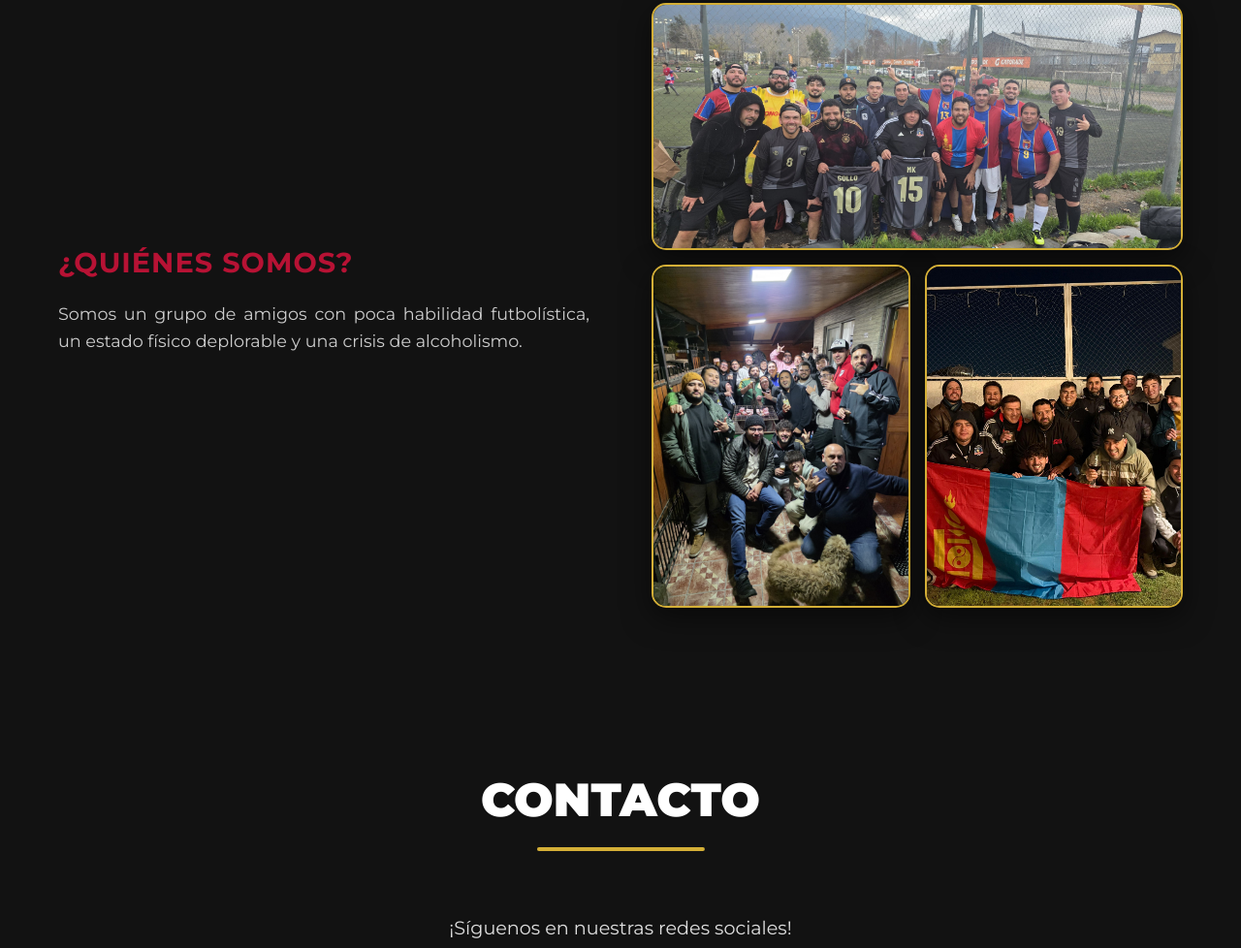
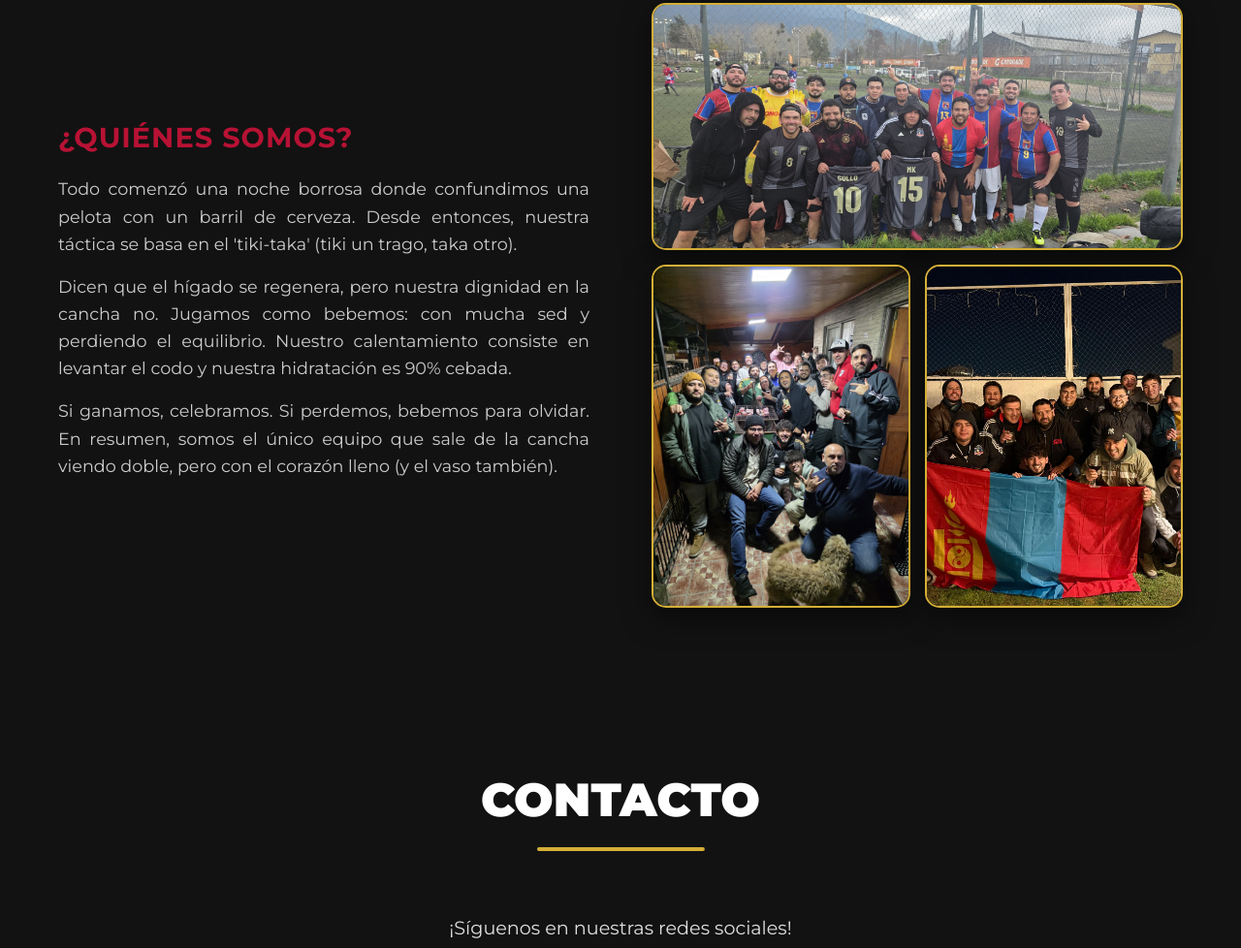
Before and after one commit to Nicolasmaker/mongolia-fc, a website: page src/public/index.html in a window 1280 px wide. Shown: the part 2427-3405 px from the top of the page at 97% size. Drawn offline with Linux system fonts and the light colour scheme; no server answers.

Commit message:
Update history with funny alcoholism jokes

```diff
--- a/src/public/index.html
+++ b/src/public/index.html
@@ -105,7 +105,9 @@
             <div class="about-grid">
                 <div class="about-text">
                     <h3>¿Quiénes Somos?</h3>
-                    <p>Somos un grupo de amigos con poca habilidad futbolística, un estado físico deplorable y una crisis de alcoholismo.</p>
+                    <p>Todo comenzó una noche borrosa donde confundimos una pelota con un barril de cerveza. Desde entonces, nuestra táctica se basa en el 'tiki-taka' (tiki un trago, taka otro).</p>
+                    <p>Dicen que el hígado se regenera, pero nuestra dignidad en la cancha no. Jugamos como bebemos: con mucha sed y perdiendo el equilibrio. Nuestro calentamiento consiste en levantar el codo y nuestra hidratación es 90% cebada.</p>
+                    <p>Si ganamos, celebramos. Si perdemos, bebemos para olvidar. En resumen, somos el único equipo que sale de la cancha viendo doble, pero con el corazón lleno (y el vaso también).</p>
                 </div>
                 <div class="about-img-container">
                      <div class="about-gallery">
```
